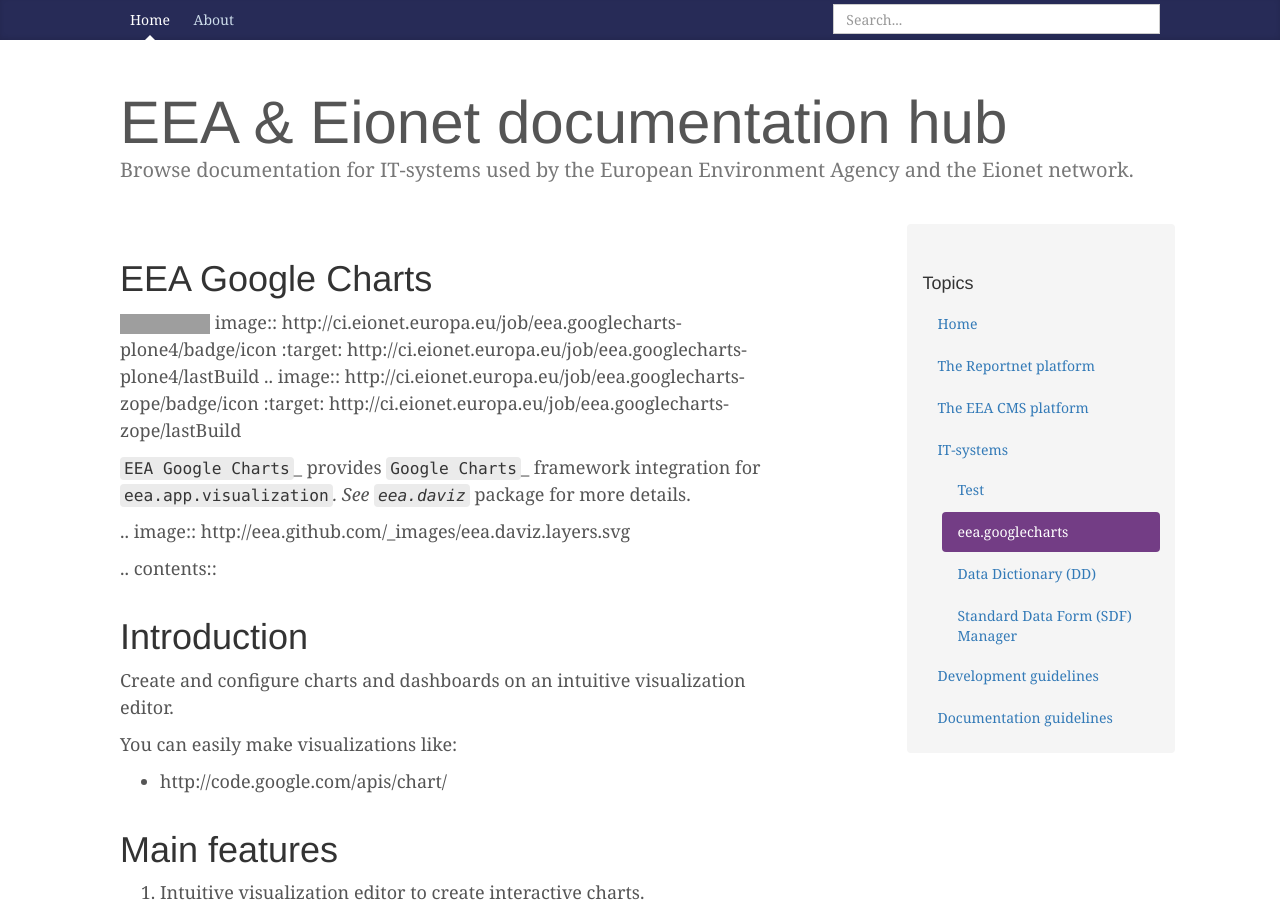
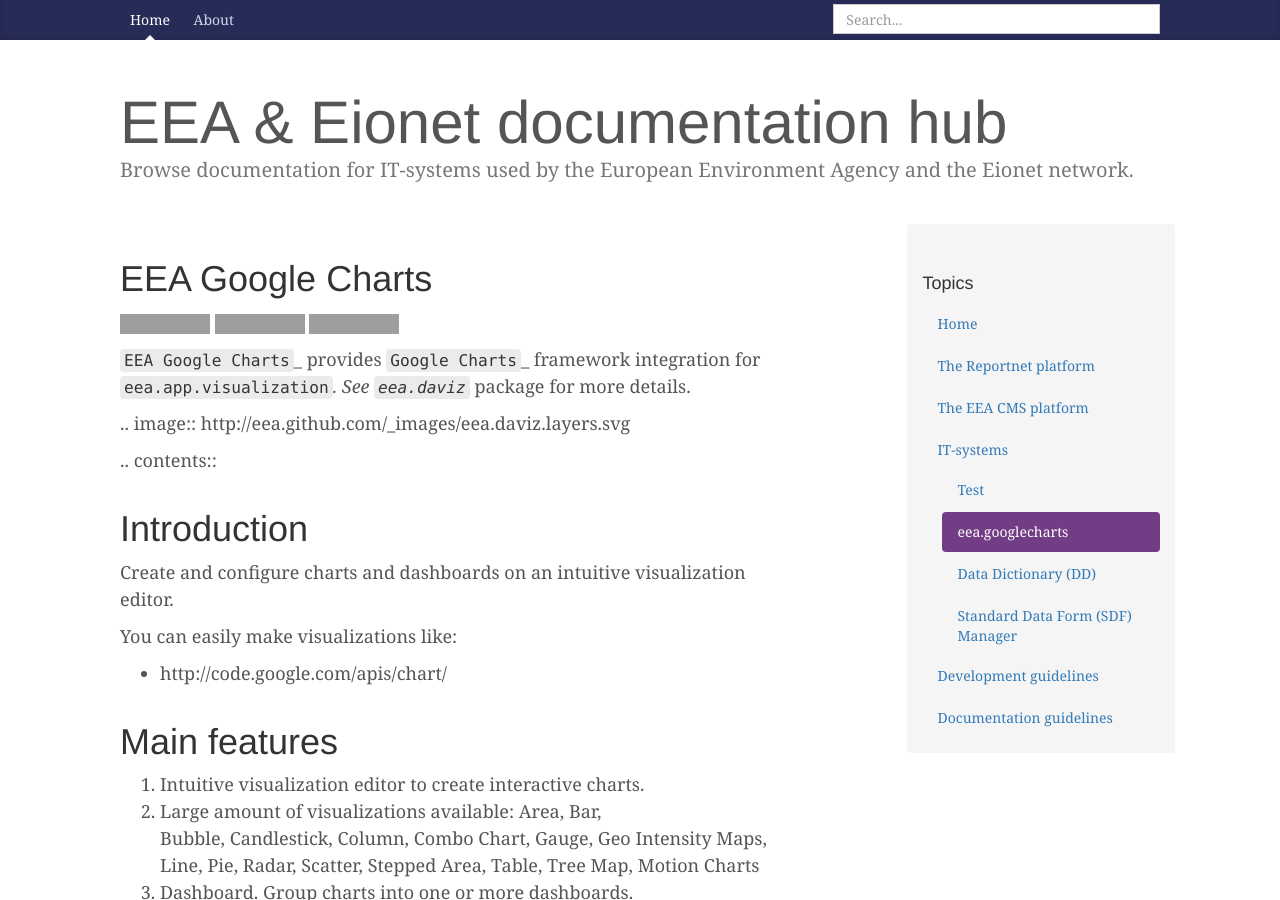
Before and after one commit to zotya/zotya.github.io, a Jekyll site: the page built from IT-systems/eea.googlecharts/index.md, in a window 1280 px wide and 900 px high. Built offline with Jekyll 4.4.1, drawn with Linux system fonts in a browser that asks for light colours; comment, search, counter and statistics services are not loaded; some of the changed lines change nothing that is shown; grey boxes are pictures that could not be loaded.

Commit message:
Update index.md

```diff
--- a/IT-systems/eea.googlecharts/index.md
+++ b/IT-systems/eea.googlecharts/index.md
@@ -6,10 +6,8 @@
 # EEA Google Charts
 
 [![jenkins www build status](http://ci.eionet.europa.eu/job/eea.googlecharts-www/badge/icon)]( http://ci.eionet.europa.eu/job/eea.googlecharts-www/lastBuild)
-   image:: http://ci.eionet.europa.eu/job/eea.googlecharts-plone4/badge/icon
-  :target: http://ci.eionet.europa.eu/job/eea.googlecharts-plone4/lastBuild
-.. image:: http://ci.eionet.europa.eu/job/eea.googlecharts-zope/badge/icon
-  :target: http://ci.eionet.europa.eu/job/eea.googlecharts-zope/lastBuild
+[![jenkins plone4 build status](http://ci.eionet.europa.eu/job/eea.googlecharts-plone4/badge/icon)]( http://ci.eionet.europa.eu/job/eea.googlecharts-plone4/lastBuild)
+[![jenkins zope build status](http://ci.eionet.europa.eu/job/eea.googlecharts-zope/badge/icon)]( http://ci.eionet.europa.eu/job/eea.googlecharts-zope/lastBuild)
 
 `EEA Google Charts`_ provides `Google Charts`_ framework integration for
 `eea.app.visualization`_. See `eea.daviz`_ package for more details.
```
